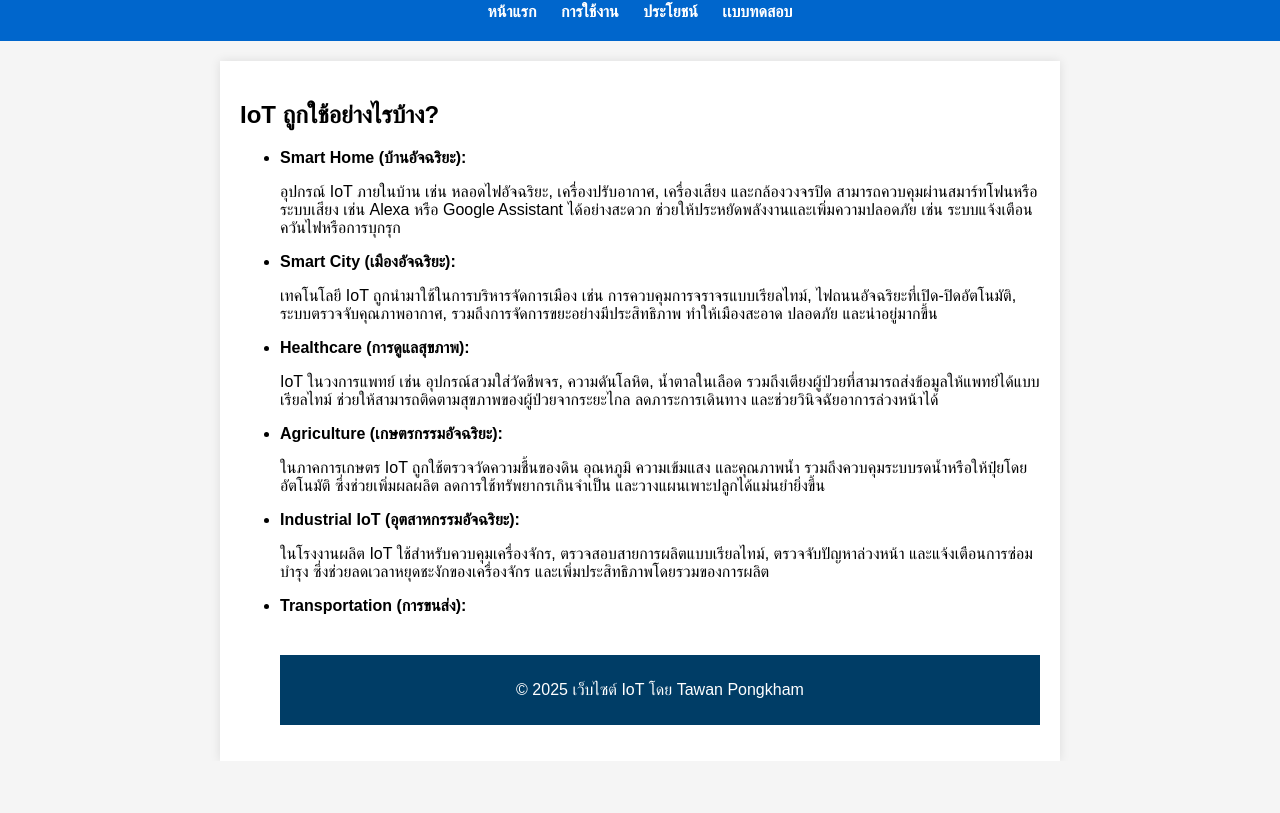
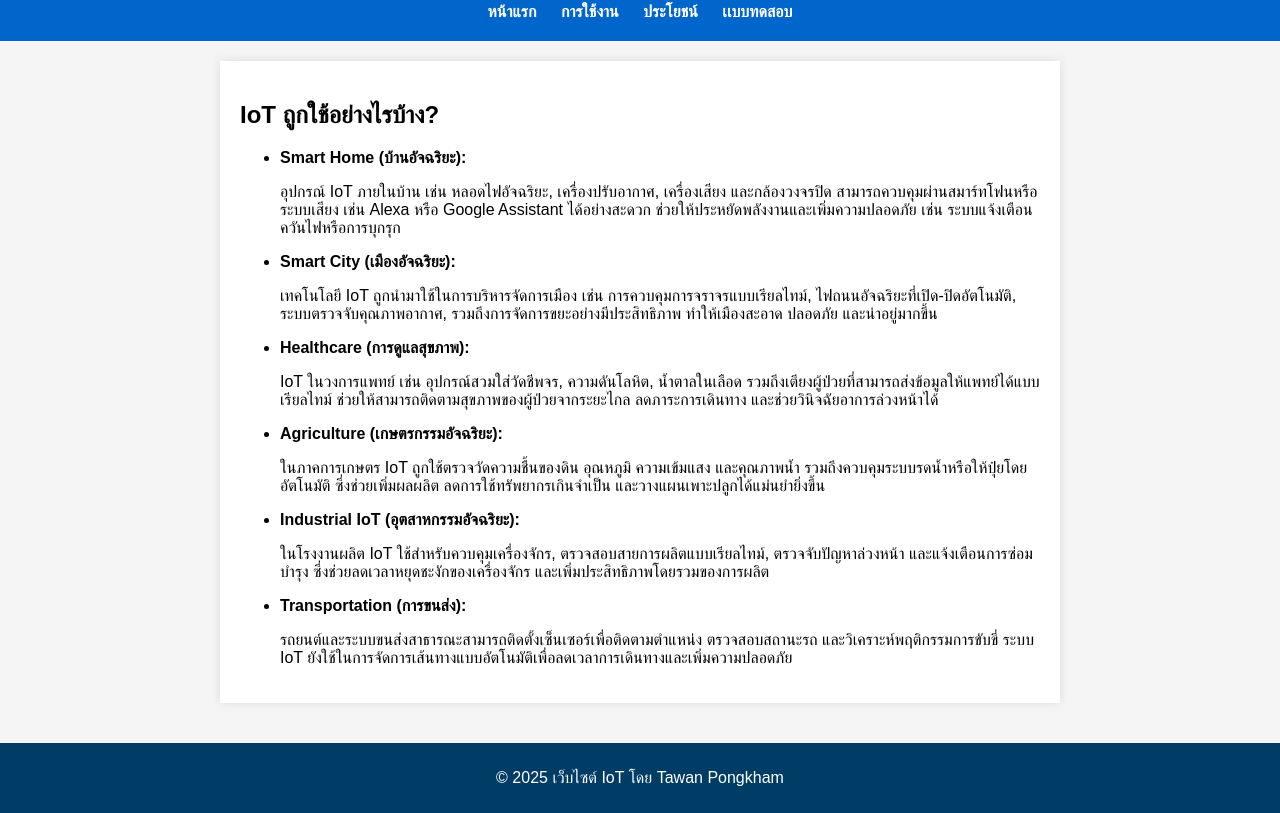
Before and after one commit to MrMineCi/Mrfix, a plain HTML site: page applications.html in a window 1280 px wide. Shown: the part 97-910 px from the top of the page. Before the commit the page ends 858 px from the top, so only its background shows below. Drawn offline with Linux system fonts and the light colour scheme.

Commit message:
Update applications.html

```diff
--- a/applications.html
+++ b/applications.html
@@ -56,7 +56,11 @@
 
       <li>
         <strong>Transportation (การขนส่ง):</strong>
-
+          <p>
+        รถยนต์และระบบขนส่งสาธารณะสามารถติดตั้งเซ็นเซอร์เพื่อติดตามตำแหน่ง ตรวจสอบสถานะรถ และวิเคราะห์พฤติกรรมการขับขี่ ระบบ IoT ยังใช้ในการจัดการเส้นทางแบบอัตโนมัติเพื่อลดเวลาการเดินทางและเพิ่มความปลอดภัย
+      </p>
+    </li>
+  </main>
 
   <footer>
     <p>&copy; 2025 เว็บไซต์ IoT โดย Tawan Pongkham</p>
```
